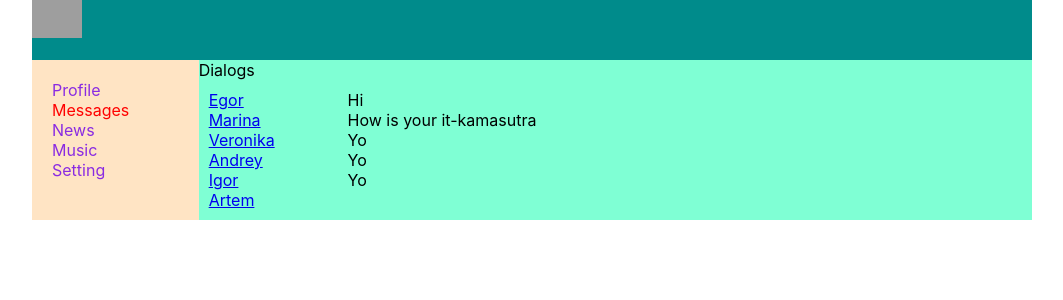
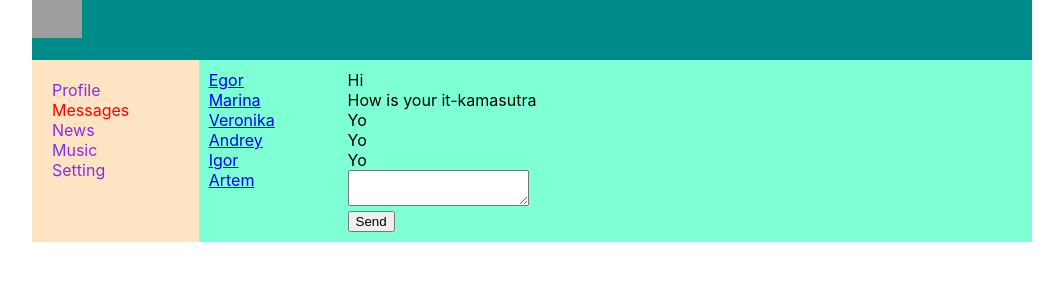
Before and after one commit to YauheniZhukovets/react-samurai, a React (Create React App) app: page /dialogs in a window 1280 px wide. Shown: the top 300 px of the page, without its empty margins (108-1171 px from the left). Built offline with nearby package versions, Linux system fonts and the light colour scheme; grey boxes are pictures that could not be loaded.

Commit message:
32 addPost

```diff
--- a/src/App.tsx
+++ b/src/App.tsx
@@ -8,10 +8,16 @@ import {Route, Routes,} from 'react-router';
 import {Music} from './Component/Music/Music';
 import {News} from './Component/News/News';
 import {Setting} from './Component/Setting/Setting';
-import {RootStateType} from './Redux/state';
+import {DialogsPageType, ProfilePageType} from './Redux/state';
+
+type AppType = {
+    profilePage: ProfilePageType
+    dialogsPage: DialogsPageType
+    addPost: (postText:string)=> void
+}
 
 
-function App(props: RootStateType) {
+function App(props:AppType) {
 
     return (
 
@@ -20,8 +26,12 @@ function App(props: RootStateType) {
             <Navbar/>
             <div className={'app-wrapper-content'}>
                 <Routes>
-                    <Route path={'/profile'} element={<Profile postsData={props.profilePage.postsData}/>}/>
-                    <Route path={'/dialogs'} element={<Dialogs dialogsData={props.dialogsPage.dialogsData} massagesData={props.dialogsPage.massagesData}/>}/>
+                    <Route path={'/profile'} element={<Profile addPost={props.addPost}
+                                                               postsData={props.profilePage.postsData} />} />
+
+                    <Route path={'/dialogs'} element={<Dialogs dialogsData={props.dialogsPage.dialogsData}
+                                                               massagesData={props.dialogsPage.massagesData}/>}/>
+
                     <Route path={'/news'} element={<News name={'News'}/>}/>
                     <Route path={'/music'} element={<Music name={'Music'}/>}/>
                     <Route path={'/setting'} element={<Setting name={'Setting'}/>}/>
--- a/src/Component/Dialogs/Dialogs.tsx
+++ b/src/Component/Dialogs/Dialogs.tsx
@@ -4,7 +4,7 @@ import {Message} from './Message/Message';
 import {DialogItems} from './DialogsItem/DialogsItem';
 import {DialogsPageType} from '../../Redux/state';
 
-export const Dialogs = (props:DialogsPageType) => {
+export const Dialogs = (props: DialogsPageType) => {
 
     /* const dialogsData = [
          {id: 1, name: 'Egor'},
@@ -24,18 +24,29 @@ export const Dialogs = (props:DialogsPageType) => {
      ]*/
 
     const dialogElement = props.dialogsData.map((n) => <DialogItems name={n.name} id={n.id}/>)
+    const messageElement = props.massagesData.map((m) => <Message message={m.message}/>)
 
-    const messageElement = props.massagesData.map((m) => <Message message={m.message}/>)
+    const newMessage = React.createRef<HTMLTextAreaElement>()
+    const sendMessage = () => {
+        const text = newMessage.current?.value
+        alert(text)
+    }
     return (
         <div>
-            {"Dialogs"}
             <div className={s.dialogs}>
                 <div className={s.dialogsItems}>
                     {dialogElement}
                 </div>
                 <div className={s.messages}>
                     {messageElement}
+                    <div>
+                        <textarea ref={newMessage}> </textarea>
+                    </div>
+                    <div>
+                        <button onClick={sendMessage}>Send</button>
+                    </div>
                 </div>
+
             </div>
         </div>
     )
--- a/src/Component/Profile/MyPosts/MyPosts.tsx
+++ b/src/Component/Profile/MyPosts/MyPosts.tsx
@@ -1,28 +1,35 @@
 import React from 'react';
 import s from './MyPosts.module.css'
 import {Post} from './Post/Post';
-import {ProfilePageType} from '../../../Redux/state';
+import {PostsType} from '../../../Redux/state';
+
+type MyPostsType = {
+    postsData: Array<PostsType>
+    addPost: (postText:string)=> void
+}
+
+export const MyPosts = (props: MyPostsType) => {
 
 
-export const MyPosts = (props: ProfilePageType) => {
+    const postElements = props.postsData.map(m => <Post id={m.id} message={m.message} likesCount={m.likesCount}/>)
 
+    const newPostElement = React.createRef<HTMLTextAreaElement>();
+    const addPost = () => {
+        if(newPostElement.current) {
+            props.addPost(newPostElement.current.value)
+        }
 
-    // const postsData = [
-    //     {id:1, massage:'Hi, how are you?', likesCount:15},
-    //     {id:2, massage:'My first post!', likesCount:20},
-    // ]
-
-    const postElements = props.postsData.map(m => <Post massage={m.message} likesCount={m.likesCount}/>)
+    }
 
     return (
         <div className={s.potsBlock}>
             My posts
             <div>
                 <div>
-                    <textarea>''</textarea>
+                    <textarea ref={newPostElement}> </textarea>
                 </div>
                 <div>
-                    <button>Add post</button>
+                    <button onClick={addPost}>Add post</button>
                 </div>
             </div>
             <div>
--- a/src/Component/Profile/MyPosts/Post/Post.tsx
+++ b/src/Component/Profile/MyPosts/Post/Post.tsx
@@ -1,18 +1,18 @@
 import React from 'react';
 import s from './Post.module.css'
+import {PostsType} from '../../../../Redux/state';
 
-type PostPropsType = {
-    massage: string
-    likesCount: number
-}
 
-export const Post = (props: PostPropsType) => {
+
+
+export const Post = (props: PostsType) => {
     return (
-        <div className={s.item}>
+        <div key={props.id}
+            className={s.item}>
             <img src="https://i.pinimg.com/236x/73/b0/c0/73b0c08a5d1578cb976a00d8665ffd77--all-blacks-rugby-wutang.jpg"
                  alt="avatar"/>
             <div>
-                {props.massage}
+                {props.message}
             </div>
             <div className={s.like}>
                 <span>{props.likesCount} likes!</span>
--- a/src/Component/Profile/Profile.tsx
+++ b/src/Component/Profile/Profile.tsx
@@ -1,19 +1,22 @@
 import React from 'react';
 import {MyPosts} from './MyPosts/MyPosts';
 import {ProfileInfo} from './ProfileInfo/ProfileInfo';
-import {ProfilePageType} from '../../Redux/state';
+import {PostsType} from '../../Redux/state';
+
+type ProfileType = {
+    postsData: Array<PostsType>
+    addPost: (postText:string)=> void
+
+}
 
 
-export const Profile = (props: ProfilePageType) => {
-    /*const postsData = [
-        {id:1, massage:'Hi, how are you?', likesCount:15},
-        {id:2, massage:'My first post!', likesCount:20},
-    ]*/
+export const Profile = (props: ProfileType) => {
+
 
     return (
         <div>
             <ProfileInfo/>
-            <MyPosts postsData={props.postsData}/>
+            <MyPosts postsData={props.postsData} addPost={props.addPost}/>
         </div>
     )
 }
--- a/src/Redux/state.ts
+++ b/src/Redux/state.ts
@@ -21,6 +21,7 @@ export type ProfilePageType = {
 export type RootStateType = {
     profilePage: ProfilePageType
     dialogsPage: DialogsPageType
+
 }
 
 export const state: RootStateType = {
@@ -48,3 +49,12 @@ export const state: RootStateType = {
         ]
     }
 }
+
+export const addPost = (postText:string) => {
+    const newPost: PostsType = {
+        id:5,
+        message: postText,
+        likesCount: 0
+    }
+    state.profilePage.postsData.push(newPost)
+}
--- a/src/index.tsx
+++ b/src/index.tsx
@@ -4,14 +4,15 @@ import './index.css';
 import App from './App';
 import reportWebVitals from './reportWebVitals';
 import {BrowserRouter} from 'react-router-dom';
-import { state} from './Redux/state';
-
+import {addPost, state} from './Redux/state';
 
 
 ReactDOM.render(
     <React.StrictMode>
         <BrowserRouter>
-            <App profilePage={state.profilePage} dialogsPage={state.dialogsPage}/>
+            <App addPost={addPost}
+                 profilePage={state.profilePage}
+                 dialogsPage={state.dialogsPage}/>
         </BrowserRouter>
     </React.StrictMode>
     ,
```
